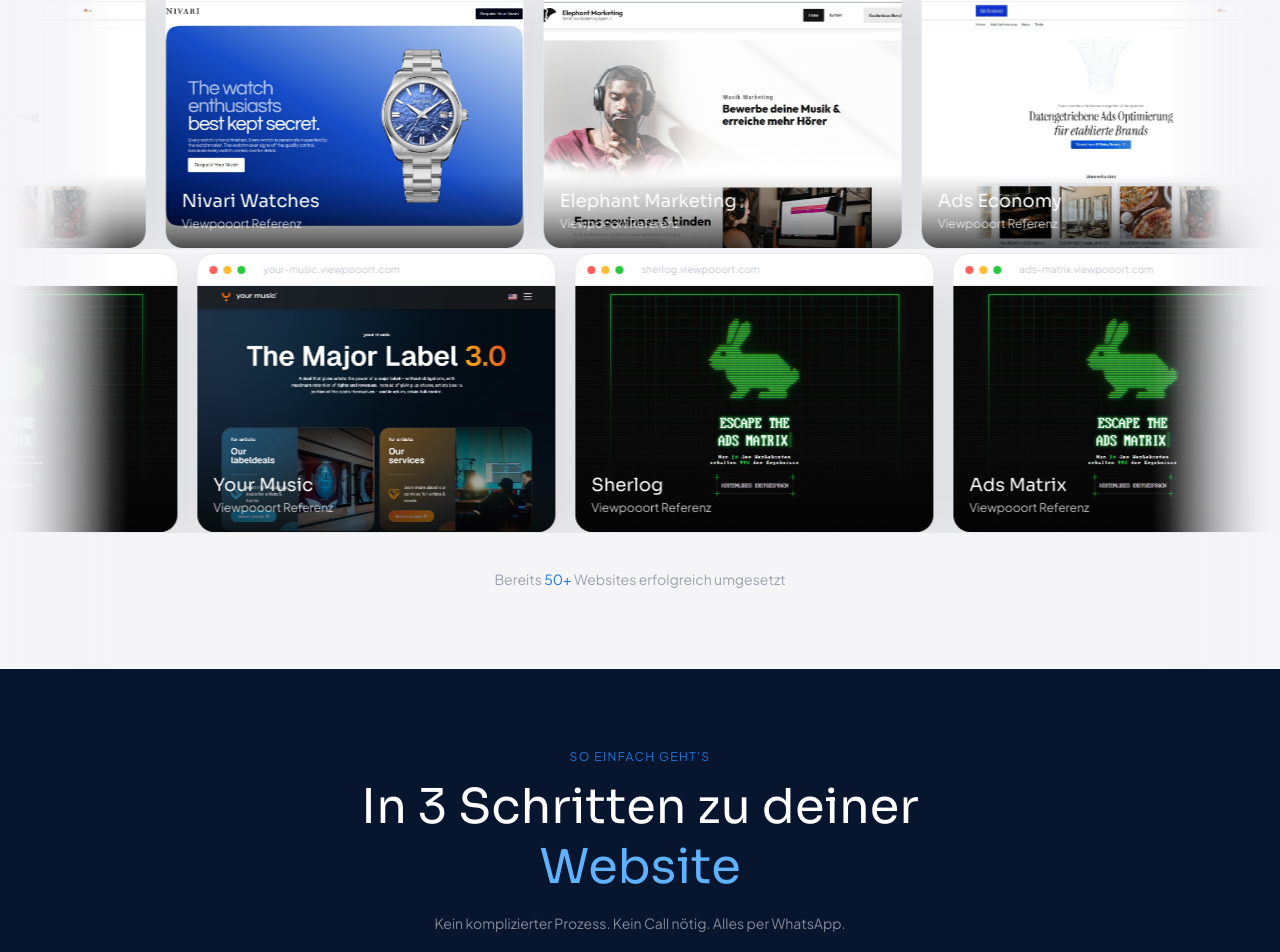
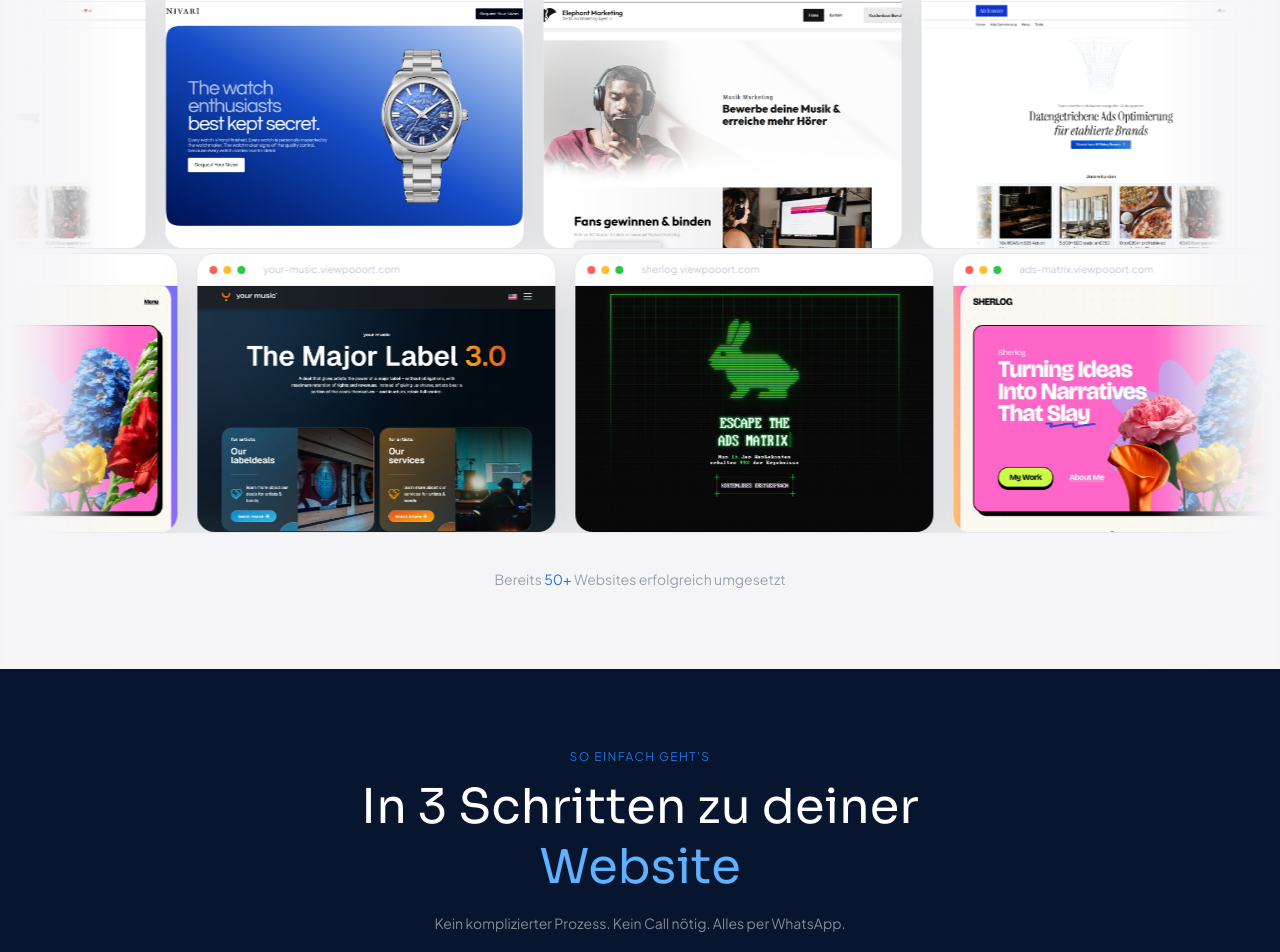
Before and after one commit to wickypopo/viewpooort-funnel, a React (Vite) app: page /angebot in a window 1280 px wide. Shown: the part 1970-2922 px from the top of the page. Built offline with nearby package versions, Linux system fonts and the light colour scheme.

Commit message:
lead funnel

```diff
--- a/src/pages/FunnelPage.jsx
+++ b/src/pages/FunnelPage.jsx
@@ -26,7 +26,7 @@
     "/images/figma/em.jpg",
     "/images/figma/ym.jpg",
     "/images/figma/am.jpg",
-    "/images/figma/am.jpg",
+    "/images/figma/sg.jpg",
   ],
   features: [
     "/images/funnel/feature-premium.jpg",
@@ -489,14 +489,6 @@
           alt={`${card.brand} Website`}
           className="reference-card-image"
         />
-        <div className="absolute inset-x-0 bottom-0 bg-gradient-to-t from-black/70 via-black/25 to-transparent p-4 text-white">
-          <h3 className="font-['Sora'] text-lg font-extrabold leading-tight">
-            {card.brand}
-          </h3>
-          <p className="mt-1 font-['Plus_Jakarta_Sans'] text-xs text-white/75">
-            Viewpooort Referenz
-          </p>
-        </div>
       </div>
     </article>
   );
```
Also changed, not shown: public/images/figma/sg.jpg (added).
